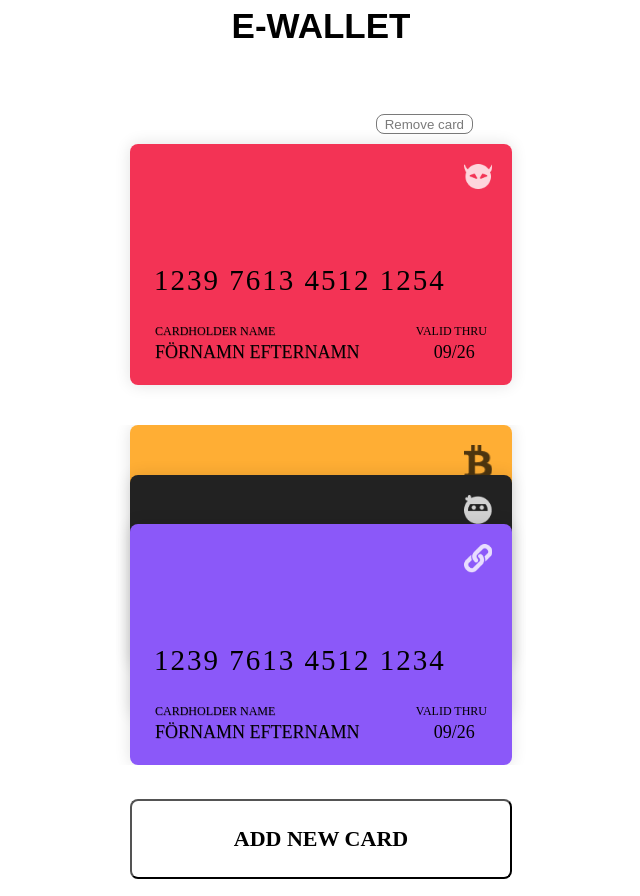
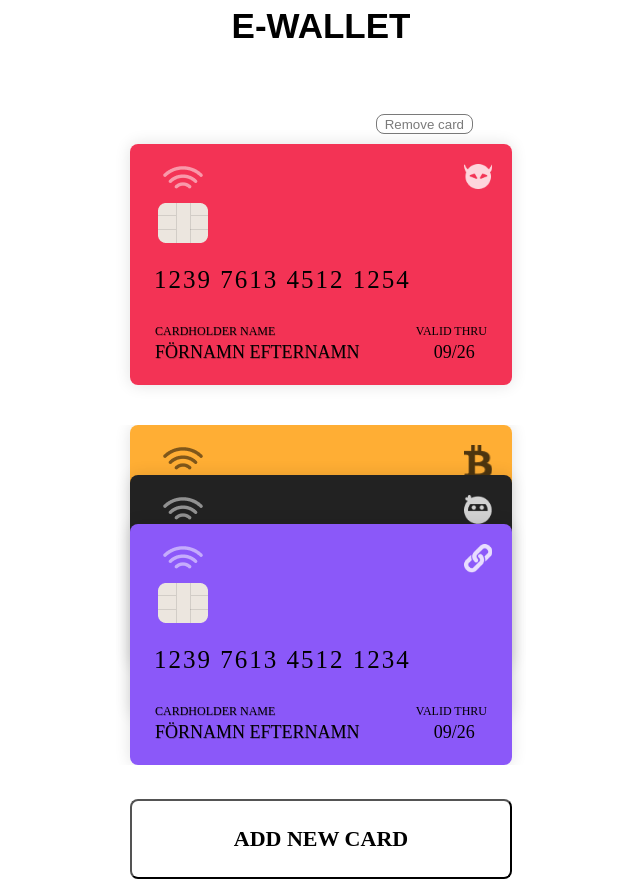
Before and after one commit to GoldenZebras/e-wallet, a React (Vite) app: page / in a window 1280 px wide. Shown: the whole page, without its empty margins (319-959 px from the left). Built offline with nearby package versions, Linux system fonts and the light colour scheme; a web font is replaced by a local one.

Commit message:
emv chip added to card, chaged font

```diff
--- a/src/components/card/Card.tsx
+++ b/src/components/card/Card.tsx
@@ -1,13 +1,18 @@
-import React from 'react';
-import { CardProps } from '../../models/CardProps';
-import './card.scss';
+import React from "react";
+import { CardProps } from "../../models/CardProps";
+import "./card.scss";
 
-const Card: React.FC<CardProps> = ({ cardHolder, cardNumber, expirationDate, vendor }) => {
+const Card: React.FC<CardProps> = ({
+  cardHolder,
+  cardNumber,
+  expirationDate,
+  vendor,
+}) => {
   function formatCardNumber(cardNumber: string) {
     while (cardNumber.length < 16) {
-      cardNumber += 'X';
+      cardNumber += "X";
     }
-    return cardNumber.replace(/(.{4})/g, '$1 ').trim();
+    return cardNumber.replace(/(.{4})/g, "$1 ").trim();
   }
 
   return (
@@ -16,6 +21,7 @@ const Card: React.FC<CardProps> = ({ cardHolder, cardNumber, expirationDate, ven
       <div className="card__holder">{cardHolder}</div>
       <div className="card__expiry">{expirationDate}</div>
       <figure className={`card__vendor ${vendor}`}></figure>
+      <figure className={`card__emv ${vendor}`}></figure>
     </div>
   );
 };
--- a/src/components/card/card.scss
+++ b/src/components/card/card.scss
@@ -3,6 +3,10 @@
 .card {
   @include card-layout;
   background: $add-new-bank-card-color;
+
+  .card__emv {
+    @include card-emv($emv-chip-dark);
+  }
 
   &.bitcoin {
     @include card-background($bitcoin-color);
@@ -14,6 +18,9 @@
 
   &.ninja {
     @include card-background($ninja-vendor-color);
+    .card__emv {
+      @include card-emv($emv-chip-light);
+    }
 
     .card__vendor {
       @include card-vendor("../../assets/ninja-bank-logo.png");
@@ -22,7 +29,9 @@
 
   &.blockchain {
     @include card-background($block-chain-inc-color);
-
+    .card__emv {
+      @include card-emv($emv-chip-light);
+    }
     .card__vendor {
       @include card-vendor("../../assets/block-chain-logo.png");
     }
@@ -30,7 +39,9 @@
 
   &.evilcorp {
     @include card-background($evil-corp-color);
-
+    .card__emv {
+      @include card-emv($emv-chip-light);
+    }
     .card__vendor {
       @include card-vendor("../../assets/evil-corp-logo.png");
     }
--- a/src/sass/utils/_mixins.scss
+++ b/src/sass/utils/_mixins.scss
@@ -121,7 +121,7 @@
 
 @mixin card-number {
   font-family: $font-family-primary;
-  font-size: 29px;
+  font-size: 25px;
   line-height: 32.48px;
   letter-spacing: 2px;
   position: absolute;
@@ -159,3 +159,14 @@
   background-size: contain;
   background-repeat: no-repeat;
 }
+
+@mixin card-emv($image-url) {
+  position: absolute;
+  left: 28px;
+  top: 15px;
+  width: 50px;
+  height: 84px;
+  background-image: url(#{$image-url});
+  background-size: contain;
+  background-repeat: no-repeat;
+}
--- a/src/sass/utils/_variables.scss
+++ b/src/sass/utils/_variables.scss
@@ -28,3 +28,6 @@ $bitcoin-logo: url("../../assets/bitcoin-logo.png");
 $evil-corp-logo: url("../../assets/evil-corp-logo.png");
 $block-chain-logo: url("../../assets/block-chain-logo.png");
 $ninja-bank-logo: url("../../assets/ninja-bank-logo.png");
+
+$emv-chip-dark: "../../assets/emv-dark-chip.png";
+$emv-chip-light: "../../assets/emv-light-chip.png";
```
